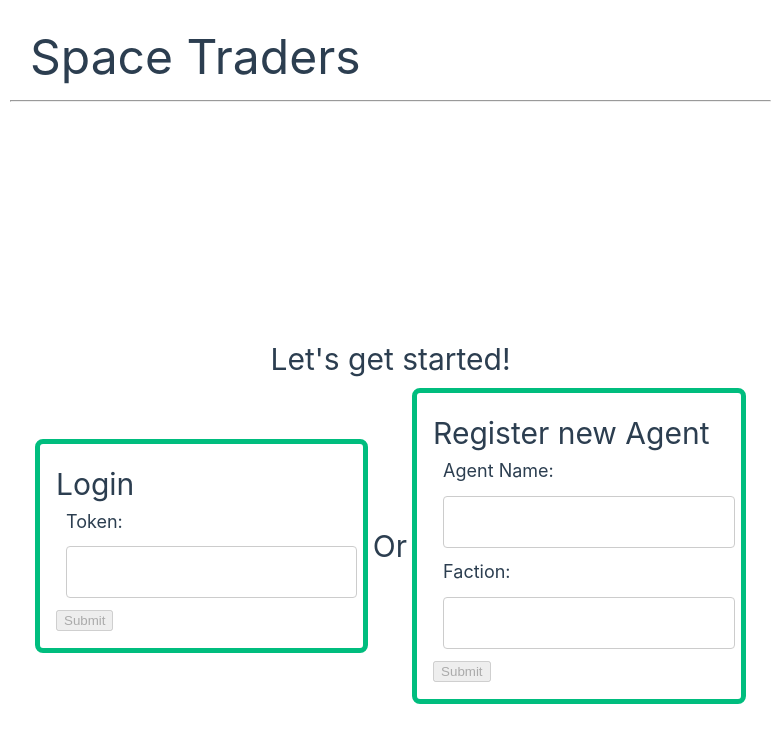
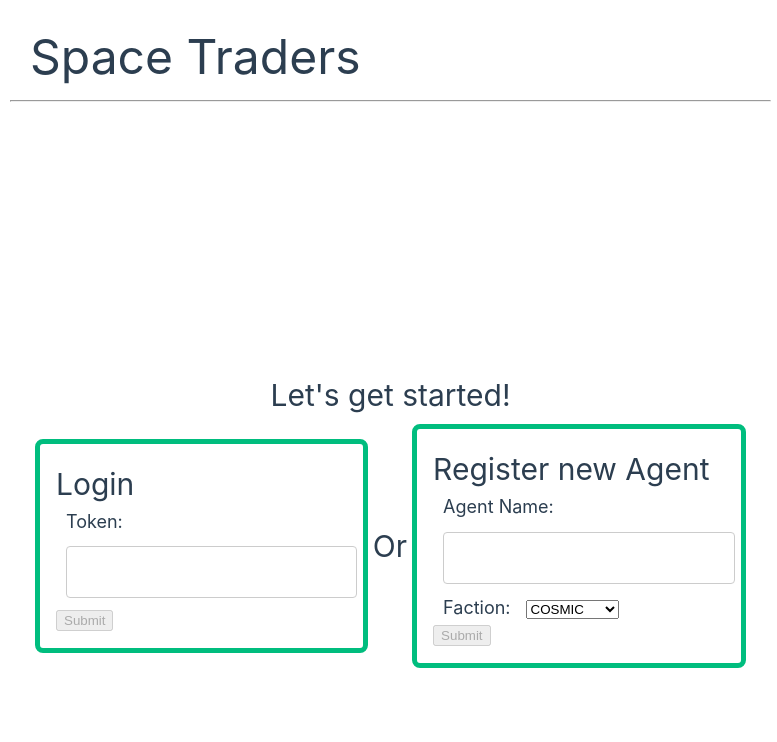
Before and after one commit to RoyceMcQuoid/spacetraders, a Vue app: page / in a window 1280 px wide. Shown: the top 742 px of the page, without its empty margins (54-831 px from the left). Built offline with nearby package versions, Linux system fonts and the light colour scheme.

Commit message:
Use dropdown select for registration.

```diff
--- a/src/components/Register.vue
+++ b/src/components/Register.vue
@@ -9,9 +9,9 @@
     </div>
     <div>
       <label class="login-label" for="date-range-start-date">Faction: </label>
-      <input
-        class="token-input"
-        v-model="faction"/>
+      <select @change="changeFaction">
+        <option v-for="faction in factions" :key="faction" :value="faction">{{ faction }}</option>
+      </select>
     </div>
     <button
       :disabled="!symbol || !faction"
@@ -26,11 +26,17 @@
 import {AuthService} from "@/services/authService";
 import {useAuthStore} from "@/stores/auth.store";
 import {ref} from "vue";
+import {FactionSymbol} from "@/models/Faction";
 
 const emit = defineEmits(['registered', 'error']);
 const authStore = useAuthStore();
 const symbol = ref<string>('');
 const faction = ref<string>('');
+const factions = ref<string[]>(Object.values(FactionSymbol));
+
+function changeFaction(event: any) {
+  faction.value = event.target.value;
+}
 
 async function submit() {
   try {
```
